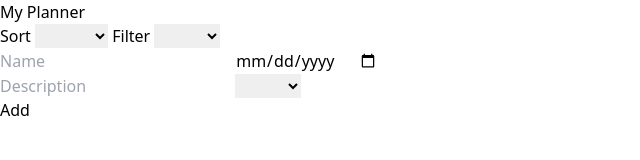
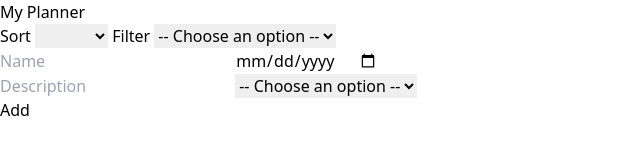
Before and after one commit to Taweria/project-planner, a website: page index.html in a window 1280 px wide. Shown: the whole page, without its empty margins (0-640 px from the left). Drawn offline with Linux system fonts and the light colour scheme.

Commit message:
Change order scripts

```diff
--- a/index.html
+++ b/index.html
@@ -7,8 +7,8 @@
     <title>Project planner</title>
     <link rel="stylesheet" href="assets/dist/style.css" type="text/css">
     <script defer src="assets/js/main.js"></script>
+    <script defer src="assets/js/create.js"></script>
     <script defer src="assets/js/delete.js"></script>
-    <script defer src="assets/js/create.js"></script>
 </head>
 
 <body>
@@ -22,7 +22,7 @@
         </select>
         <label for="filter">Filter</label>
         <select name="filter" id="filter">
-            <option value="none"></option>
+            <option value="none">-- Choose an option --</option>
             <option value="toDo">To do</option>
             <option value="doing">Doing</option>
             <option value="done">Done</option>
@@ -41,7 +41,7 @@
                 <input name="description" type="text" id="desc" placeholder="Description">
                 <label for="pending"></label>
                 <select name="pending" id="pending">
-                    <option value="none"></option>
+                    <option value="none">-- Choose an option --</option>
                     <option value="To Do">To Do</option>
                     <option value="Doing">Doing</option>
                     <option value="Done">Done</option>
```
